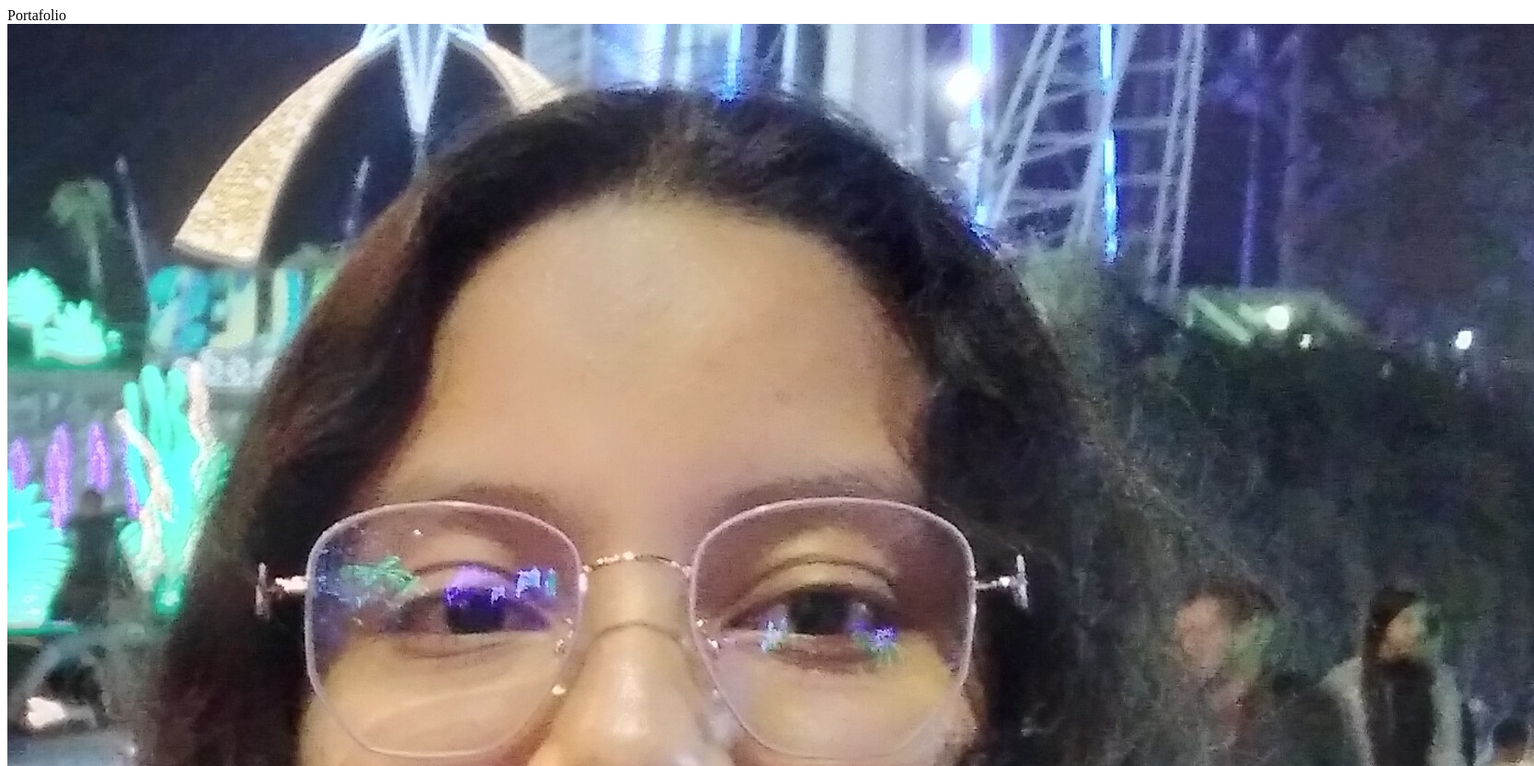
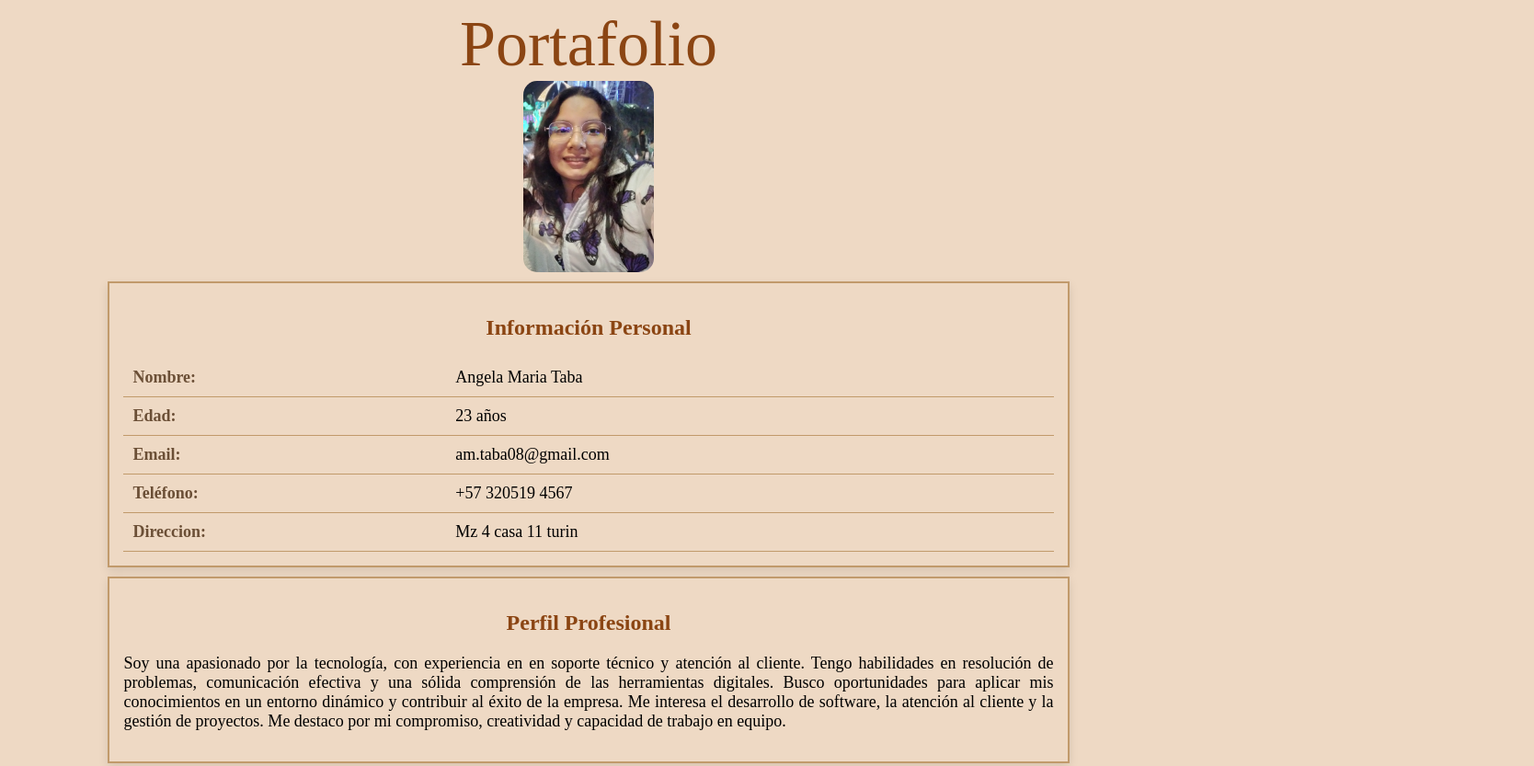
Before and after one commit to angela131123/Portafolio, a plain HTML site: page index.html in a window 1280 px wide. Shown: the top 833 px of the page at 92% size, 1668 px wide, since content can reach past the window. Drawn offline with Linux system fonts and the light colour scheme; the site is published under a folder, as on GitHub Pages, so addresses that start at the root find nothing.

Commit message:
actualizaciones

```diff
--- a/index.html
+++ b/index.html
@@ -4,7 +4,7 @@
     <meta charset="UTF-8">
     <meta name="viewport" content="width=device-width, initial-scale=1.0">
     <title>Mi portafolio</title>
-    <link rel="stylesheet" href="/Portafolio/styles/estilos.css">
+    <link rel="stylesheet" href="./styles/estilos.css">
 </head>
 <body class="body">
     <header class="header"> Portafolio </header>
```
Also changed, not shown: 1 other file.
